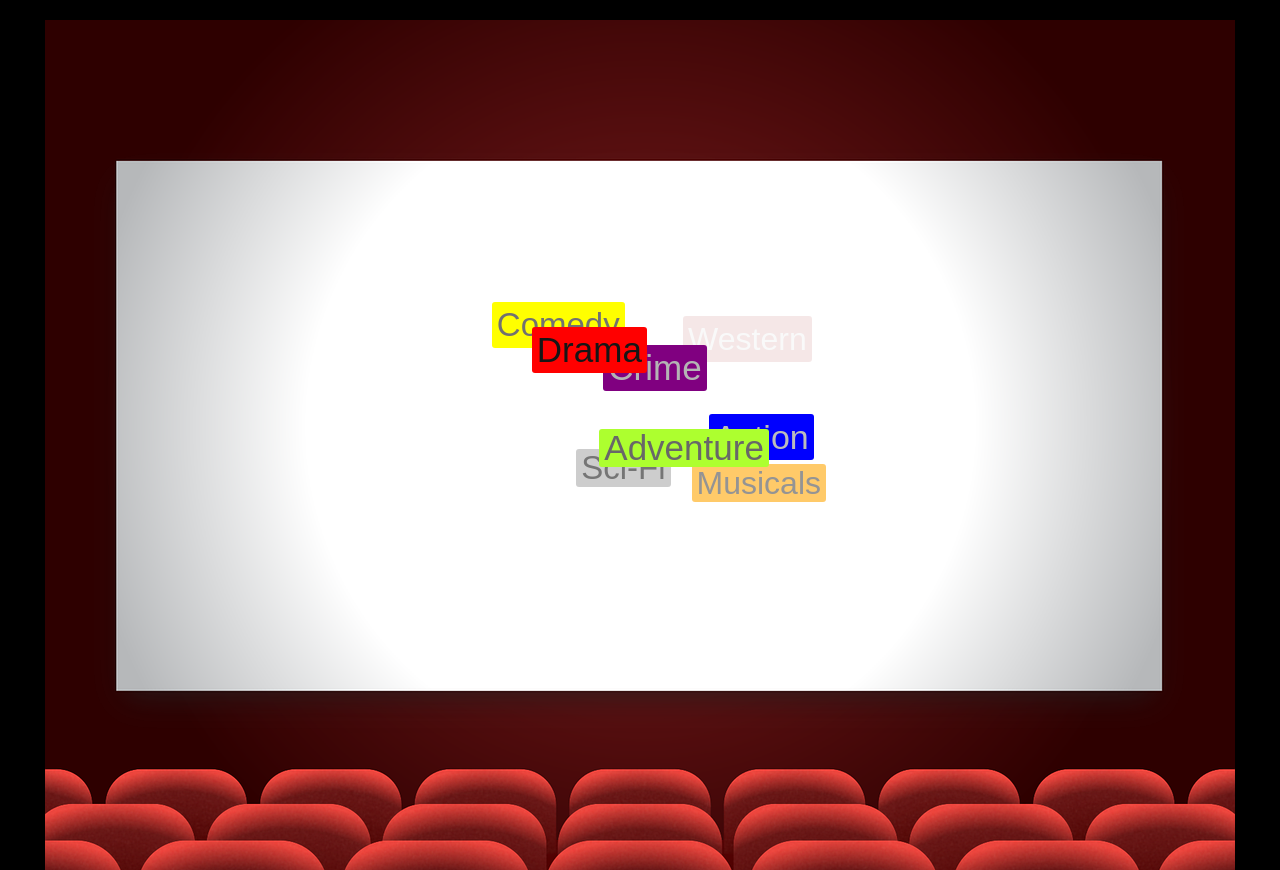
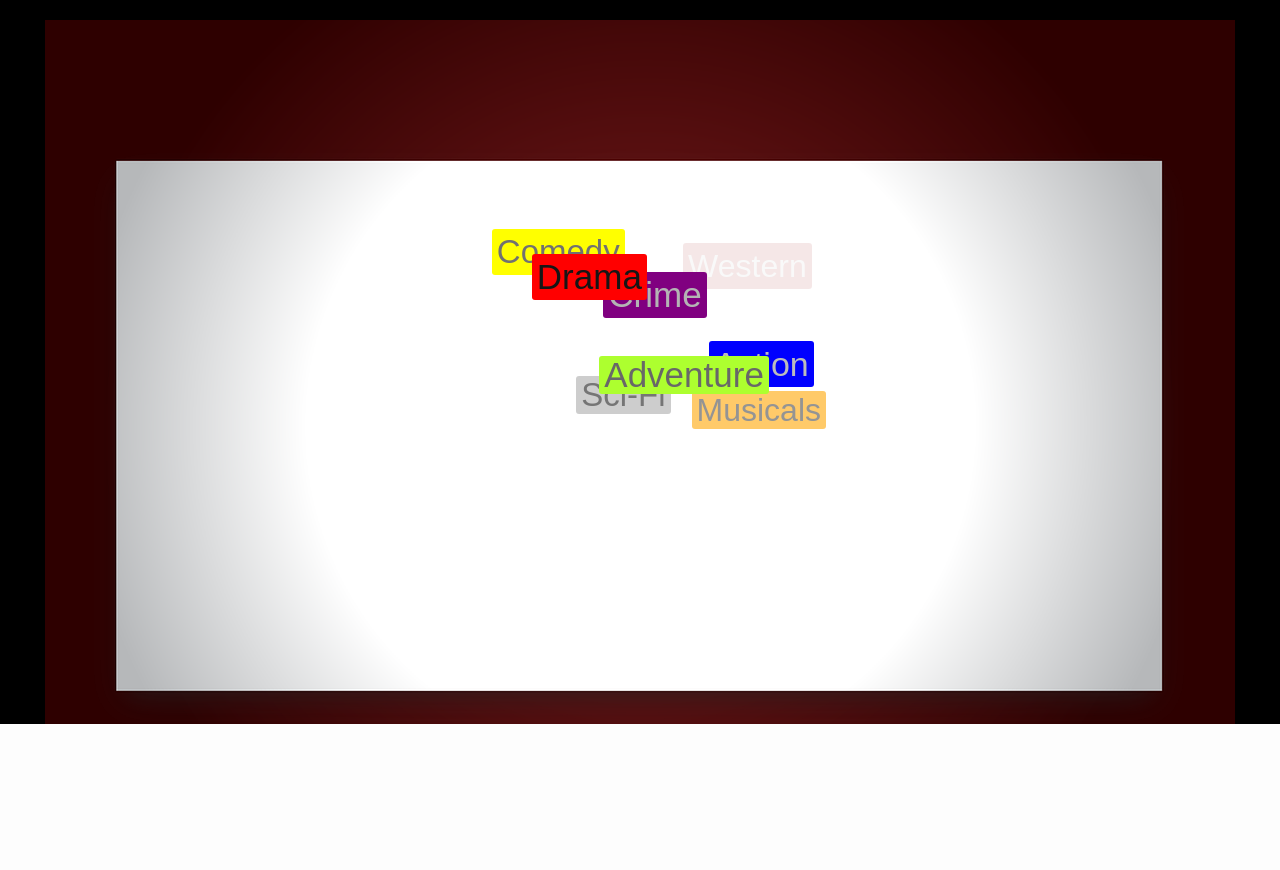
Before and after one commit to joansor/AmericanMovies, a PHP site: page /AmericanMovies/genres in a window 1280 px wide. Shown: the part 80-950 px from the top of the page. After the commit the page ends 804 px from the top, so only its background shows below. Run offline with PHP 8.4, Linux system fonts and the light colour scheme.

Commit message:
backgroundsGenres&Admin

```diff
--- a/Views/genres/genres.html.twig
+++ b/Views/genres/genres.html.twig
@@ -5,51 +5,51 @@
 
 {% block body %}
 
-	<div id="backgroundGenre">
+
 		<div id="tagscloud">
-			<a href="{{baseUrl}}/genres/list/1" target="_blank" class="Action" style="left: 113.554px; top: 30.1925px; z-index: 102; opacity: 0.118615; display: none;">Action</a>
-			<a href="{{baseUrl}}/genres/list/3" target="_blank" class="Adventure" style="left: 136.828px; top: 34.752px; z-index: 102; opacity: 0.111076; padding: 5px; display: none;">Adventure</a>
-			<a href="{{baseUrl}}/genres/list/4" target="_blank" class="Comedy" style="left: 95.415px; top: 30.9076px; z-index: 103; opacity: 0.119797; padding: 5px; display: none;">Comedy</a>
-			<a href="{{baseUrl}}/genres/list/5" target="_blank" class="Crime" style="left: 58.2577px; top: 45.3038px; z-index: 107; opacity: 0.181538; padding: 5px;">Crime</a>
-			<a href="{{baseUrl}}/genres/list/2" target="_blank" class="Drama" style="left: 65.4534px; top: 42.9294px; z-index: 119; opacity: 0.389813; padding: 5px;">Drama</a>
-			<a href="{{baseUrl}}/genres/list/7" target="_blank" class="Historical" style="left: 108.202px; top: 30.0199px; z-index: 102; opacity: 0.117901; padding: 5px; display: none;">Historical</a>
-			<a href="{{baseUrl}}/genres/list/8" target="_blank" class="Horror" style="left: 155.111px; top: 56.2987px; z-index: 143; opacity: 1.20117; padding: 5px;">Horror</a>
-			<a href="{{baseUrl}}/genres/list/9" target="_blank" class="Musicals" style="left: 178.188px; top: 63.6679px; z-index: 101; opacity: 0.102853; display: none;">Musicals</a>
-			<a href="{{baseUrl}}/genres/list/10" target="_blank" class="Sci-Fi" style="left: 166.312px; top: 51.4474px; z-index: 101; opacity: 0.102451; display: none;">Sci-Fi</a>
-			<a href="{{baseUrl}}/genres/list/11" target="_blank" class="War" style="left: 126.4px; top: 31.9141px; z-index: 102; opacity: 0.11366; padding: 5px; display: none;">War</a>
-			<a href="{{baseUrl}}/genres/list/12" target="_blank" class="Western" style="left: 70.8082px; top: 35.6041px; z-index: 103; opacity: 0.120472; padding: 5px; display: none;">Western</a>
-			<a href="{{baseUrl}}/genres/list/1" target="_blank" class="Action" style="left: 38.0497px; top: 63.3839px; z-index: 102; opacity: 0.110506; padding: 5px; display: none;">Action</a>
-			<a href="{{baseUrl}}/genres/list/3" target="_blank" class="Adventure" style="left: 24.7928px; top: 85.7126px; z-index: 101; opacity: 0.107242; display: none;">Adventure</a>
-			<a href="{{baseUrl}}/genres/list/4" target="_blank" class="Comedy" style="left: 34.8869px; top: 107.519px; z-index: 160; opacity: 2.35868; padding: 5px;">Comedy</a>
-			<a href="{{baseUrl}}/genres/list/5" target="_blank" class="Crime" style="left: 81.5017px; top: 122.249px; z-index: 186; opacity: 6.91663; padding: 5px;">Crime</a>
-			<a href="{{baseUrl}}/genres/list/3" target="_blank" class="Drama" style="left: 131.198px; top: 198.582px; z-index: 138; opacity: 0.950953; padding: 5px;">Drama</a>
-			<a href="{{baseUrl}}/genres/list/7" target="_blank" class="Historical" style="left: 173.975px; top: 100.387px; z-index: 158; opacity: 2.24522; padding: 5px;">Historical</a>
-			<a href="{{baseUrl}}/genres/list/8" target="_blank" class="Horror" style="left: 196.096px; top: 105.168px; z-index: 111; opacity: 0.243898;">Horror</a>
-			<a href="{{baseUrl}}/genres/list/9" target="_blank" class="Musicals" style="left: 190.682px; top: 84.4646px; z-index: 101; opacity: 0.106818; display: none;">Musicals</a>
-			<a href="{{baseUrl}}/genres/list/10" target="_blank" class="Sci-Fi " style="left: 159.551px; top: 46.2348px; z-index: 102; opacity: 0.108824; padding: 5px; display: none;">Sci-Fi
+			<a target="_self"href="{{baseUrl}}/genres/list/1" target="_blank" class="Action" style="left: 113.554px; top: 30.1925px; z-index: 102; opacity: 0.118615; display: none;">Action</a>
+			<a target="_self"href="{{baseUrl}}/genres/list/3" target="_blank" class="Adventure" style="left: 136.828px; top: 34.752px; z-index: 102; opacity: 0.111076; padding: 5px; display: none;">Adventure</a>
+			<a target="_self"href="{{baseUrl}}/genres/list/4" target="_blank" class="Comedy" style="left: 95.415px; top: 30.9076px; z-index: 103; opacity: 0.119797; padding: 5px; display: none;">Comedy</a>
+			<a target="_self"href="{{baseUrl}}/genres/list/5" target="_blank" class="Crime" style="left: 58.2577px; top: 45.3038px; z-index: 107; opacity: 0.181538; padding: 5px;">Crime</a>
+			<a target="_self"href="{{baseUrl}}/genres/list/2" target="_blank" class="Drama" style="left: 65.4534px; top: 42.9294px; z-index: 119; opacity: 0.389813; padding: 5px;">Drama</a>
+			<a target="_self"href="{{baseUrl}}/genres/list/7" target="_blank" class="Historical" style="left: 108.202px; top: 30.0199px; z-index: 102; opacity: 0.117901; padding: 5px; display: none;">Historical</a>
+			<a target="_self"href="{{baseUrl}}/genres/list/8" target="_blank" class="Horror" style="left: 155.111px; top: 56.2987px; z-index: 143; opacity: 1.20117; padding: 5px;">Horror</a>
+			<a target="_self"href="{{baseUrl}}/genres/list/9" target="_blank" class="Musicals" style="left: 178.188px; top: 63.6679px; z-index: 101; opacity: 0.102853; display: none;">Musicals</a>
+			<a target="_self"href="{{baseUrl}}/genres/list/10" target="_blank" class="Sci-Fi" style="left: 166.312px; top: 51.4474px; z-index: 101; opacity: 0.102451; display: none;">Sci-Fi</a>
+			<a target="_self"href="{{baseUrl}}/genres/list/11" target="_blank" class="War" style="left: 126.4px; top: 31.9141px; z-index: 102; opacity: 0.11366; padding: 5px; display: none;">War</a>
+			<a target="_self"href="{{baseUrl}}/genres/list/12" target="_blank" class="Western" style="left: 70.8082px; top: 35.6041px; z-index: 103; opacity: 0.120472; padding: 5px; display: none;">Western</a>
+			<a target="_self"href="{{baseUrl}}/genres/list/1" target="_blank" class="Action" style="left: 38.0497px; top: 63.3839px; z-index: 102; opacity: 0.110506; padding: 5px; display: none;">Action</a>
+			<a target="_self"href="{{baseUrl}}/genres/list/3" target="_blank" class="Adventure" style="left: 24.7928px; top: 85.7126px; z-index: 101; opacity: 0.107242; display: none;">Adventure</a>
+			<a target="_self"href="{{baseUrl}}/genres/list/4" target="_blank" class="Comedy" style="left: 34.8869px; top: 107.519px; z-index: 160; opacity: 2.35868; padding: 5px;">Comedy</a>
+			<a target="_self"href="{{baseUrl}}/genres/list/5" target="_blank" class="Crime" style="left: 81.5017px; top: 122.249px; z-index: 186; opacity: 6.91663; padding: 5px;">Crime</a>
+			<a target="_self"href="{{baseUrl}}/genres/list/3" target="_blank" class="Drama" style="left: 131.198px; top: 198.582px; z-index: 138; opacity: 0.950953; padding: 5px;">Drama</a>
+			<a target="_self"href="{{baseUrl}}/genres/list/7" target="_blank" class="Historical" style="left: 173.975px; top: 100.387px; z-index: 158; opacity: 2.24522; padding: 5px;">Historical</a>
+			<a target="_self"href="{{baseUrl}}/genres/list/8" target="_blank" class="Horror" style="left: 196.096px; top: 105.168px; z-index: 111; opacity: 0.243898;">Horror</a>
+			<a target="_self"href="{{baseUrl}}/genres/list/9" target="_blank" class="Musicals" style="left: 190.682px; top: 84.4646px; z-index: 101; opacity: 0.106818; display: none;">Musicals</a>
+			<a target="_self"href="{{baseUrl}}/genres/list/10" target="_blank" class="Sci-Fi " style="left: 159.551px; top: 46.2348px; z-index: 102; opacity: 0.108824; padding: 5px; display: none;">Sci-Fi
 			</a>
-			<a href="{{baseUrl}}/genres/list/11" target="_blank" class="War" style="left: 112.457px; top: 30.1352px; z-index: 103; opacity: 0.120599; padding: 5px; display: none;">War</a>
-			<a href="{{baseUrl}}/genres/list/12" target="_blank" class="Western" style="left: 64.0548px; top: 41.4592px; z-index: 101; opacity: 0.100776; padding: 5px; display: none;">Western</a>
-			<a href="{{baseUrl}}/genres/list/1" target="_blank" class="Action" style="left: 29.4543px; top: 76.0747px; z-index: 102; opacity: 0.108335; padding: 5px; display: none;">Action</a>
-			<a href="{{baseUrl}}/genres/list/3" target="_blank" class="Adventure" style="left: 19.6138px; top: 134.8px; z-index: 109; opacity: 0.203257; padding: 5px;">Adventure</a>
-			<a href="{{baseUrl}}/genres/list/4" target="_blank" class="Comedy" style="left: 37.8404px; top: 130.914px; z-index: 156; opacity: 2.01569; padding: 5px;">Comedy</a>
-			<a href="{{baseUrl}}/genres/list/5" target="_blank" class="Crime" style="left: 78.4554px; top: 198.904px; z-index: 132; opacity: 0.74094; padding: 5px;">Crime</a>
-			<a href="{{baseUrl}}/genres/list/3" target="_blank" class="Drama" style="left: 128.166px; top: 125.324px; z-index: 188; opacity: 7.37894;">Drama</a>
-			<a href="{{baseUrl}}/genres/list/7" target="_blank" class="Historical" style="left: 169.996px; top: 141.045px; z-index: 162; opacity: 2.61017; padding: 5px;">Historical</a>
-			<a href="{{baseUrl}}/genres/list/8" target="_blank" class="Horror" style="left: 188.867px; top: 154.047px; z-index: 121; opacity: 0.418877;">Horror</a>
-			<a href="{{baseUrl}}/genres/list/9" target="_blank" class="Musicals" style="left: 177.262px; top: 62.5426px; z-index: 102; opacity: 0.109485; display: none;">Musicals</a>
-			<a href="{{baseUrl}}/genres/list/10" target="_blank" class="Sci-Fi " style="left: 139.031px; top: 35.5227px; z-index: 101; opacity: 0.105409; padding: 5px; display: none;">Sci-Fi
+			<a target="_self"href="{{baseUrl}}/genres/list/11" target="_blank" class="War" style="left: 112.457px; top: 30.1352px; z-index: 103; opacity: 0.120599; padding: 5px; display: none;">War</a>
+			<a target="_self"href="{{baseUrl}}/genres/list/12" target="_blank" class="Western" style="left: 64.0548px; top: 41.4592px; z-index: 101; opacity: 0.100776; padding: 5px; display: none;">Western</a>
+			<a target="_self"href="{{baseUrl}}/genres/list/1" target="_blank" class="Action" style="left: 29.4543px; top: 76.0747px; z-index: 102; opacity: 0.108335; padding: 5px; display: none;">Action</a>
+			<a target="_self"href="{{baseUrl}}/genres/list/3" target="_blank" class="Adventure" style="left: 19.6138px; top: 134.8px; z-index: 109; opacity: 0.203257; padding: 5px;">Adventure</a>
+			<a target="_self"href="{{baseUrl}}/genres/list/4" target="_blank" class="Comedy" style="left: 37.8404px; top: 130.914px; z-index: 156; opacity: 2.01569; padding: 5px;">Comedy</a>
+			<a target="_self"href="{{baseUrl}}/genres/list/5" target="_blank" class="Crime" style="left: 78.4554px; top: 198.904px; z-index: 132; opacity: 0.74094; padding: 5px;">Crime</a>
+			<a target="_self"href="{{baseUrl}}/genres/list/3" target="_blank" class="Drama" style="left: 128.166px; top: 125.324px; z-index: 188; opacity: 7.37894;">Drama</a>
+			<a target="_self"href="{{baseUrl}}/genres/list/7" target="_blank" class="Historical" style="left: 169.996px; top: 141.045px; z-index: 162; opacity: 2.61017; padding: 5px;">Historical</a>
+			<a target="_self"href="{{baseUrl}}/genres/list/8" target="_blank" class="Horror" style="left: 188.867px; top: 154.047px; z-index: 121; opacity: 0.418877;">Horror</a>
+			<a target="_self"href="{{baseUrl}}/genres/list/9" target="_blank" class="Musicals" style="left: 177.262px; top: 62.5426px; z-index: 102; opacity: 0.109485; display: none;">Musicals</a>
+			<a target="_self"href="{{baseUrl}}/genres/list/10" target="_blank" class="Sci-Fi " style="left: 139.031px; top: 35.5227px; z-index: 101; opacity: 0.105409; padding: 5px; display: none;">Sci-Fi
 			</a>
-			<a href="{{baseUrl}}/genres/list/11" target="_blank" class="War" style="left: 89.4792px; top: 31.9401px; z-index: 102; opacity: 0.11411; padding: 5px; display: none;">War</a>
-			<a href="{{baseUrl}}/genres/list/12" target="_blank" class="Western" style="left: 50.6413px; top: 50.6596px; z-index: 102; opacity: 0.11192; padding: 5px; display: none;">Western</a>
-			<a href="{{baseUrl}}/genres/list/1" target="_blank" class="Action" style="left: 42.093px; top: 178.455px; z-index: 119; opacity: 0.383704; padding: 5px;">Action</a>
-			<a href="{{baseUrl}}/genres/list/3" target="_blank" class="Adventure" style="left: 51.8509px; top: 184.095px; z-index: 151; opacity: 1.65004; padding: 5px;">Adventure</a>
-			<a href="{{baseUrl}}/genres/list/4" target="_blank" class="Comedy" style="left: 118.487px; top: 30.632px; z-index: 102; opacity: 0.117392; padding: 5px; display: none;">Comedy</a>
-			<a href="{{baseUrl}}/genres/list/5" target="_blank" class="Crime" style="left: 153.81px; top: 186.157px; z-index: 141; opacity: 1.08555; padding: 5px;">Crime</a>
-			<a href="{{baseUrl}}/genres/list/6" target="_blank" class="Drama" style="left: 143.51px; top: 37.3276px; z-index: 103; opacity: 0.120311; padding: 5px; display: none;">Drama</a>
-			<a href="/banner-tags-%E9%BB%91%E8%89%B2.html" target="_blank" class="Historical" style="left: 96.4933px; top: 30.7565px; z-index: 102; opacity: 0.116795; padding: 5px; display: none;">Historical</a>
-			<a href="/banner-tags-%E5%94%AF%E7%BE%8E.html" target="_blank" class="Horror" style="left: 91.8373px; top: 206.783px; z-index: 118; opacity: 0.365235; padding: 5px;">Horror</a>
+			<a target="_self"href="{{baseUrl}}/genres/list/11" target="_blank" class="War" style="left: 89.4792px; top: 31.9401px; z-index: 102; opacity: 0.11411; padding: 5px; display: none;">War</a>
+			<a target="_self"href="{{baseUrl}}/genres/list/12" target="_blank" class="Western" style="left: 50.6413px; top: 50.6596px; z-index: 102; opacity: 0.11192; padding: 5px; display: none;">Western</a>
+			<a target="_self"href="{{baseUrl}}/genres/list/1" target="_blank" class="Action" style="left: 42.093px; top: 178.455px; z-index: 119; opacity: 0.383704; padding: 5px;">Action</a>
+			<a target="_self"href="{{baseUrl}}/genres/list/3" target="_blank" class="Adventure" style="left: 51.8509px; top: 184.095px; z-index: 151; opacity: 1.65004; padding: 5px;">Adventure</a>
+			<a target="_self"href="{{baseUrl}}/genres/list/4" target="_blank" class="Comedy" style="left: 118.487px; top: 30.632px; z-index: 102; opacity: 0.117392; padding: 5px; display: none;">Comedy</a>
+			<a target="_self"href="{{baseUrl}}/genres/list/5" target="_blank" class="Crime" style="left: 153.81px; top: 186.157px; z-index: 141; opacity: 1.08555; padding: 5px;">Crime</a>
+			<a target="_self"href="{{baseUrl}}/genres/list/6" target="_blank" class="Drama" style="left: 143.51px; top: 37.3276px; z-index: 103; opacity: 0.120311; padding: 5px; display: none;">Drama</a>
+			<a target="_self"href="/banner-tags-%E9%BB%91%E8%89%B2.html" target="_blank" class="Historical" style="left: 96.4933px; top: 30.7565px; z-index: 102; opacity: 0.116795; padding: 5px; display: none;">Historical</a>
+			<a target="_self"href="/banner-tags-%E5%94%AF%E7%BE%8E.html" target="_blank" class="Horror" style="left: 91.8373px; top: 206.783px; z-index: 118; opacity: 0.365235; padding: 5px;">Horror</a>
 		</div>
-	</div>
+
 
 {% endblock %}
--- a/Views/genres/list.html.twig
+++ b/Views/genres/list.html.twig
@@ -2,7 +2,7 @@
 {# enfant de actors #}
 
 {% block body %}
-{{ dump(MoviesByGenres) }}
+{# {{ dump(MoviesByGenres) }} #}
 <h1>{{ MoviesByGenres.genre_du_film }} </h1>
 
 
--- a/assets/css/style.css
+++ b/assets/css/style.css
@@ -10,18 +10,16 @@ html {
   padding: 0;
 }
 
-/* #backgroundGenre{
-  background-image: url(https://cdn.pixabay.com/photo/2019/08/11/11/28/cinema-4398725_1280.png);
-background-position: center;
-background-repeat: no-repeat;
-position: relative;
+#backgroundAdmin{
+  background-image: url(../../assets/images/background_login.jpg);
+height: 85vh;
+z-index: 2;
 
 
 
 
 
-
-} */
+}
 
 /**************************NAVBAR**************/
 a.navbar-brand {
@@ -136,11 +134,11 @@ span.psw {
 
 /* Modal Content/Box */
 .modal-content {
-  background-color: #fefefe;
+  background-color:white;
   margin: 5% auto 15% auto;
   /* 5% from the top, 15% from the bottom and centered */
   border: 1px solid #888;
-  width: 80%;
+  width: 65%;
   /* Could be more or less, depending on screen size */
 }
 
@@ -194,10 +192,10 @@ span.psw {
   background-image: url(../../assets/images/cinema-4398725_1280.png);
 background-position-x: center;
   background-repeat: no-repeat;
-  height: 850px;
   position: relative;
 
-  z-index: -1;
+  height: 88vh;
+
   font-size: 30px;
   color: #333;
   margin: 20px auto 0;
```
Also changed, not shown: Views/admin.html.twig (+5 -14 lines).
